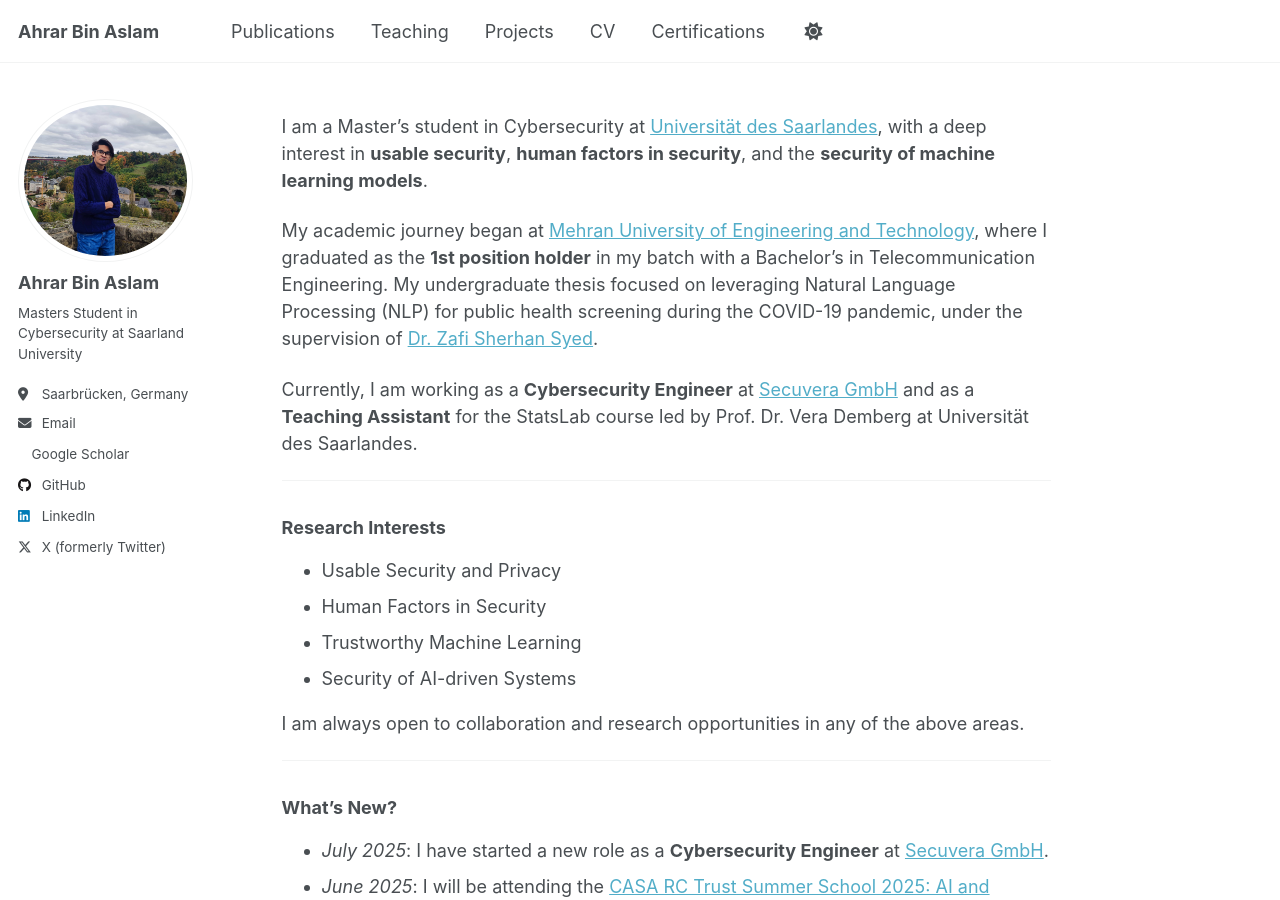
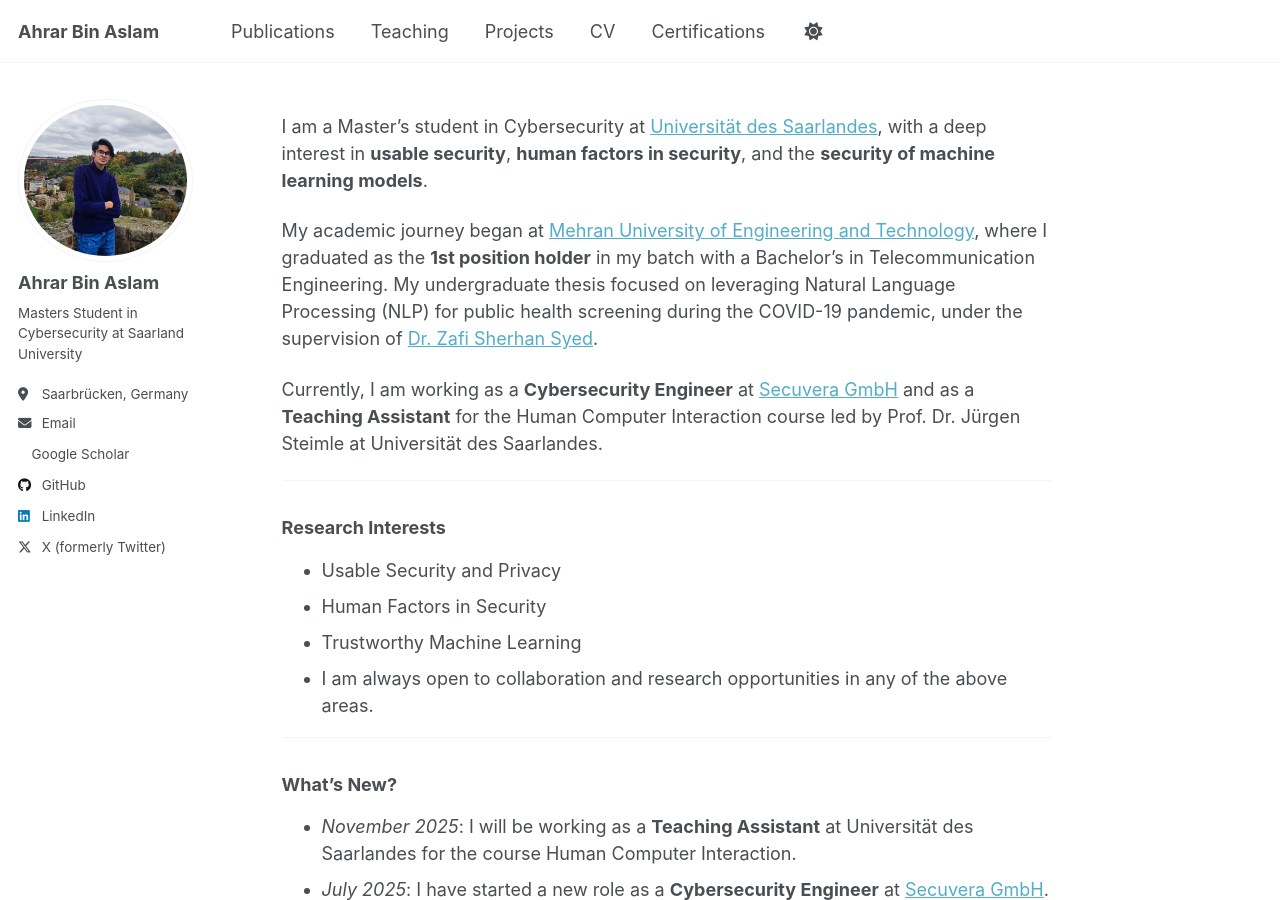
Before and after one commit to ahrarbinaslam/ahrarbinaslam.github.io, a Jekyll site: the page built from _pages/about.md, in a window 1280 px wide and 900 px high. Built offline with Jekyll 4.4.1, drawn with Linux system fonts in a browser that asks for light colours.

Commit message:
Update about.md

```diff
--- a/_pages/about.md
+++ b/_pages/about.md
@@ -12,7 +12,7 @@ I am a Master's student in Cybersecurity at [Universität des Saarlandes](https:
 
 My academic journey began at [Mehran University of Engineering and Technology](https://www.muet.edu.pk/), where I graduated as the **1st position holder** in my batch with a Bachelor's in Telecommunication Engineering. My undergraduate thesis focused on leveraging Natural Language Processing (NLP) for public health screening during the COVID-19 pandemic, under the supervision of [Dr. Zafi Sherhan Syed](https://scholar.google.com/citations?user=OLku1akAAAAJ&hl=en).
 
-Currently, I am working as a **Cybersecurity Engineer** at [Secuvera GmbH](https://www.secuvera.de/) and as a **Teaching Assistant** for the StatsLab course led by Prof. Dr. Vera Demberg at Universität des Saarlandes.
+Currently, I am working as a **Cybersecurity Engineer** at [Secuvera GmbH](https://www.secuvera.de/) and as a **Teaching Assistant** for the Human Computer Interaction course led by Prof. Dr. Jürgen Steimle at Universität des Saarlandes.
 
 ---
 
@@ -20,14 +20,14 @@ Currently, I am working as a **Cybersecurity Engineer** at [Secuvera GmbH](https
 - Usable Security and Privacy
 - Human Factors in Security
 - Trustworthy Machine Learning
-- Security of AI-driven Systems
-
+-
 I am always open to collaboration and research opportunities in any of the above areas.
 
 ---
 
 ### What's New?
 
+- _November 2025_: I will be working as a **Teaching Assistant** at Universität des Saarlandes for the course Human Computer Interaction.
 - _July 2025_: I have started a new role as a **Cybersecurity Engineer** at [Secuvera GmbH](https://www.secuvera.de/).
 - _June 2025_: I will be attending the [CASA RC Trust Summer School 2025: AI and Security](https://casa.rub.de/en/events/casa-summer-school/casa-rct-summer-school-2025) at Ruhr-Universität Bochum, Germany.
 - _April 2025_: Started working as a **Teaching Assistant** at Universität des Saarlandes for the course StatsLab.
```
